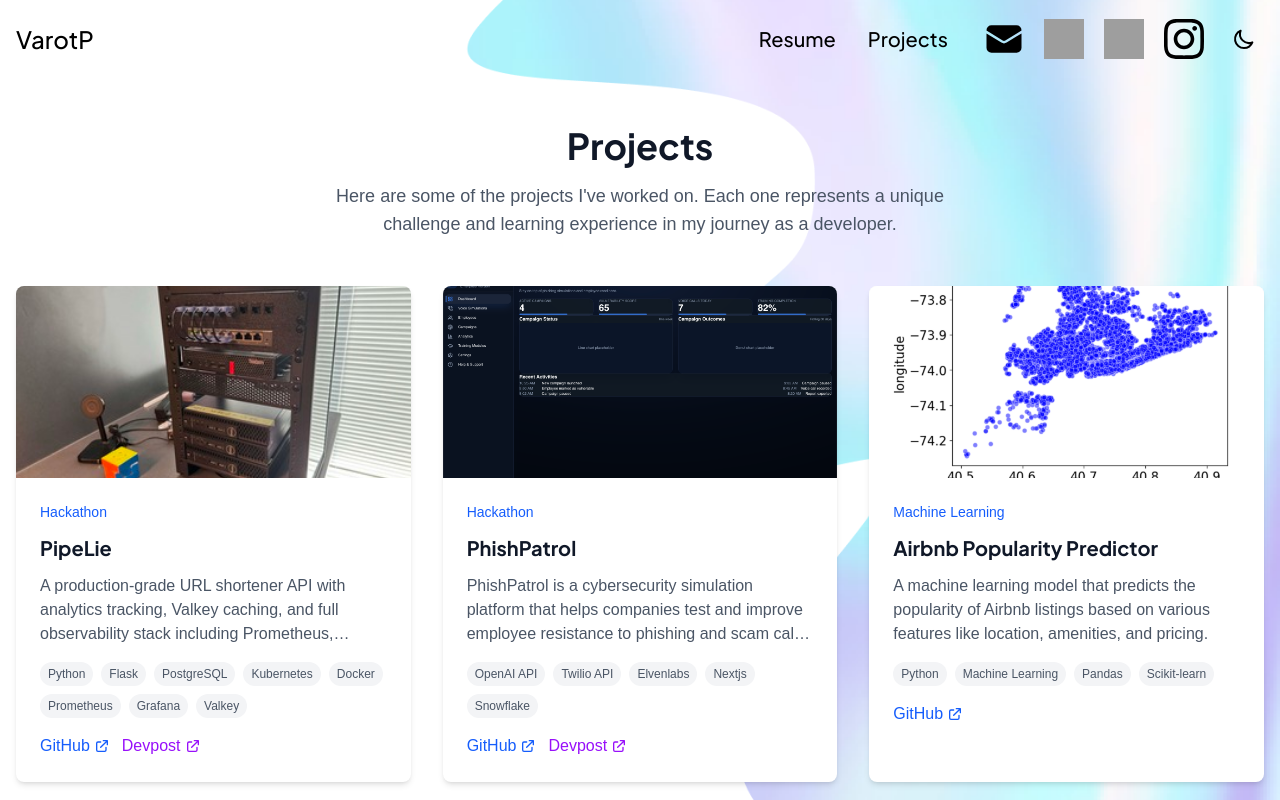
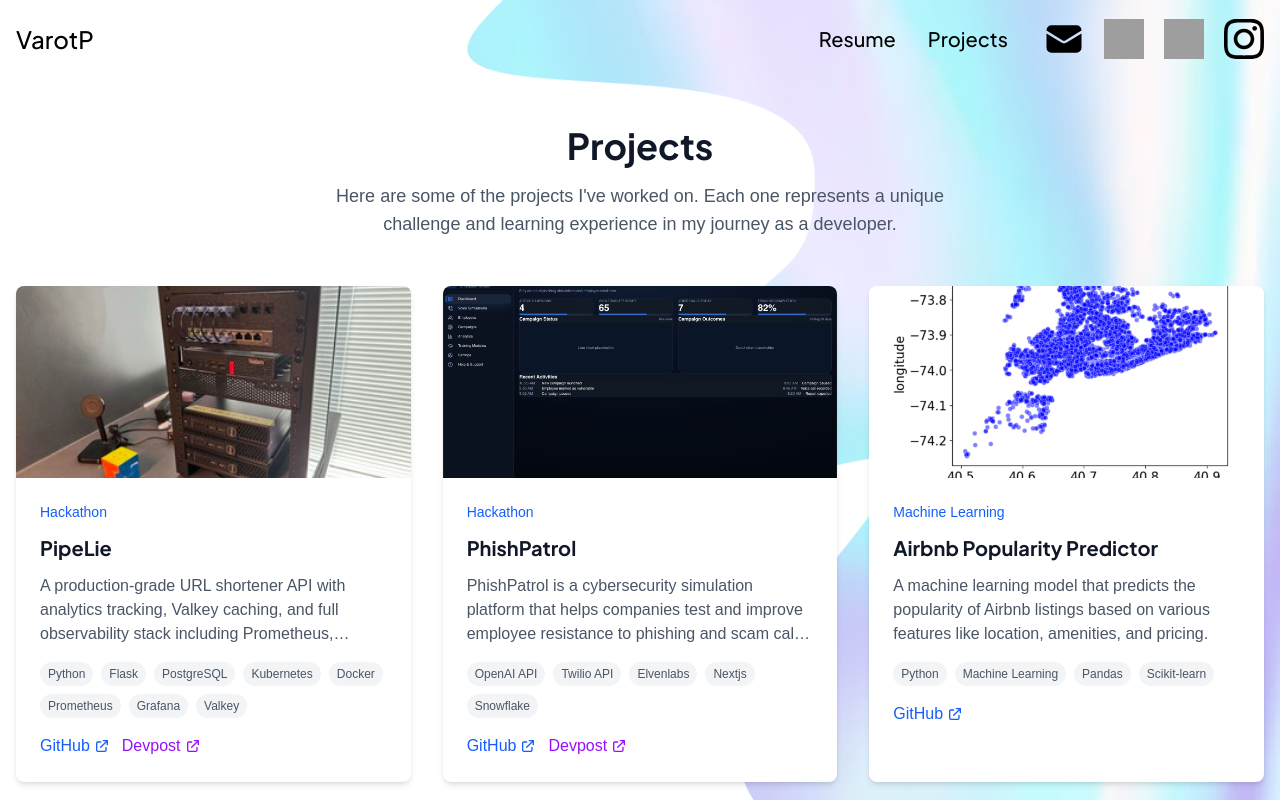
Before and after one commit to VarotP/Varotp.com, a Next.js app in the folder varotp.com/: page /projects in a window 1280 px wide. Shown: the top 800 px of the page. Built offline with nearby package versions, Linux system fonts and the light colour scheme; grey boxes are pictures that could not be loaded; a web font is replaced by a local one.

Commit message:
npm update and comment out dark mode

```diff
--- a/varotp.com/package.json
+++ b/varotp.com/package.json
@@ -15,7 +15,7 @@
     "framer-motion": "^12.18.1",
     "gray-matter": "^4.0.3",
     "motion": "^12.18.1",
-    "next": "15.3.1",
+    "next": "^15.5.15",
     "next-mdx-remote": "^6.0.0",
     "next-sitemap": "^4.2.3",
     "react": "^19.0.0",
--- a/varotp.com/src/app/components/AnimatedNavbar.tsx
+++ b/varotp.com/src/app/components/AnimatedNavbar.tsx
@@ -68,7 +68,7 @@ const AnimatedNavbar = () => {
             />
           </Link>
         ))}
-        <button
+        {/* <button
           onClick={toggleDarkMode}
           className="p-2 rounded-lg hover:bg-black/10 transition"
           aria-label="Toggle dark mode"
@@ -76,7 +76,7 @@ const AnimatedNavbar = () => {
           <svg className="w-6 h-6 text-black" fill="none" stroke="currentColor" viewBox="0 0 24 24">
             <path strokeLinecap="round" strokeLinejoin="round" strokeWidth={2} d="M20.354 15.354A9 9 0 018.646 3.646 9.003 9.003 0 0012 21a9.003 9.003 0 008.354-5.646z" />
           </svg>
-        </button>
+        </button> */}
       </motion.div>
 
       {/* Mobile menu button */}
@@ -86,7 +86,7 @@ const AnimatedNavbar = () => {
         transition={{ duration: 0.8, ease: 'easeOut' }}
         className="md:hidden flex items-center space-x-2"
       >
-        <button
+        {/* <button
           onClick={toggleDarkMode}
           className="p-2 rounded-lg hover:bg-black/10 transition"
           aria-label="Toggle dark mode"
@@ -94,7 +94,7 @@ const AnimatedNavbar = () => {
           <svg className="w-6 h-6 text-black" fill="none" stroke="currentColor" viewBox="0 0 24 24">
             <path strokeLinecap="round" strokeLinejoin="round" strokeWidth={2} d="M20.354 15.354A9 9 0 018.646 3.646 9.003 9.003 0 0012 21a9.003 9.003 0 008.354-5.646z" />
           </svg>
-        </button>
+        </button> */}
         <button
           className="p-2 rounded-lg hover:bg-black/10 transition"
           onClick={() => setMobileMenuOpen(!mobileMenuOpen)}
```
Also changed, not shown: 2 other files (tests, documents, lock files or other folders).
